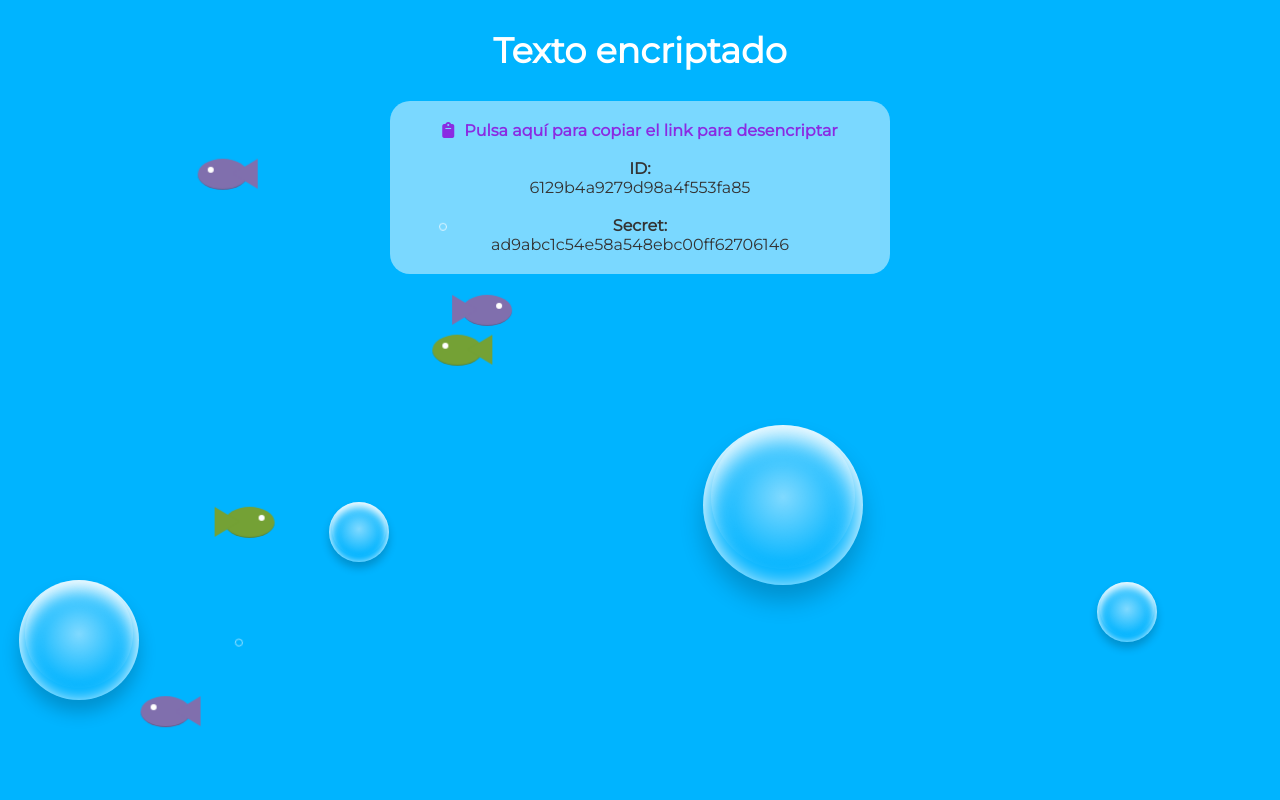
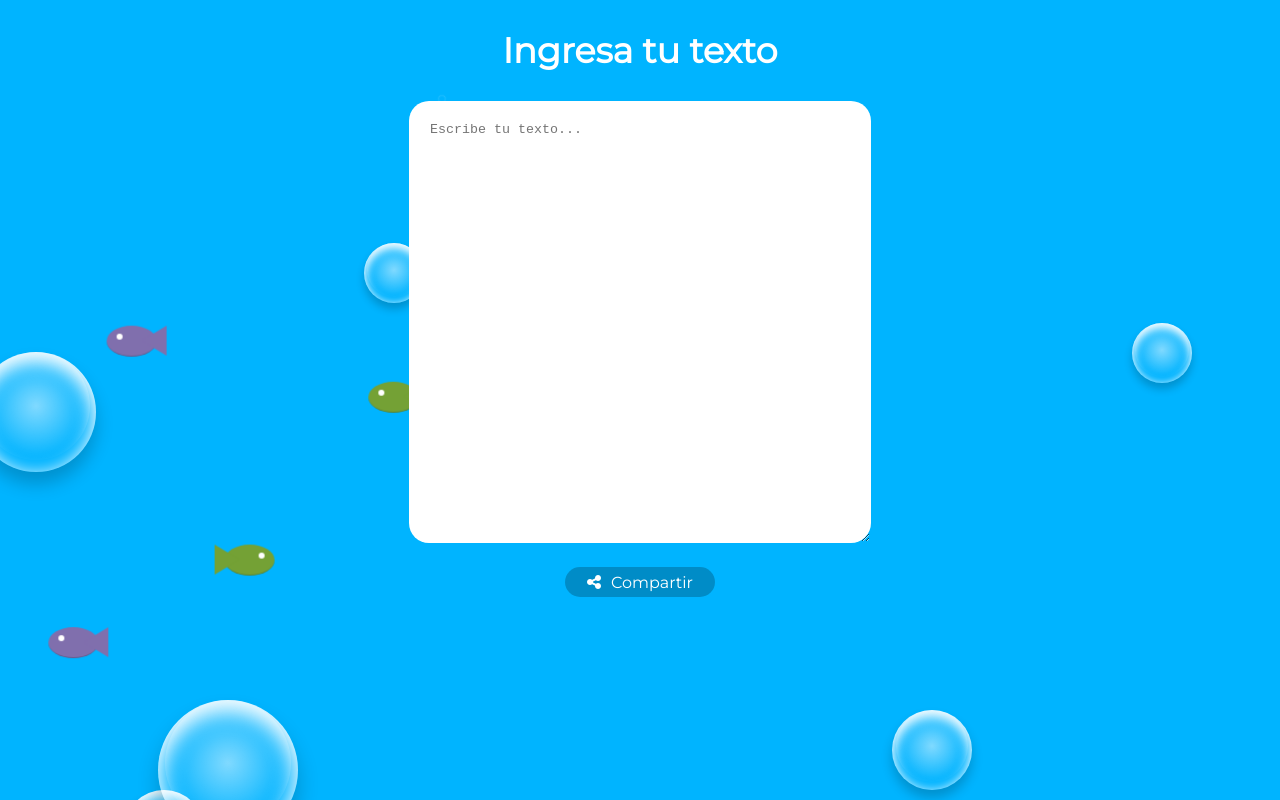
Before and after one commit to rmaafs/crypt-me, a React (Create React App) app: page / in a window 1280 px wide. Built offline with nearby package versions, Linux system fonts and the light colour scheme.

Commit message:
Icono al copiar

```diff
--- a/src/components/ClickCopy/ClickCopy.jsx
+++ b/src/components/ClickCopy/ClickCopy.jsx
@@ -20,7 +20,10 @@ const ClickCopy = ({ text, label, icon = "" }) => {
       {label}
     </span>
   ) : (
-    <span className="click-copy-copiado">¡Copiado!</span>
+    <span className="click-copy-copiado">
+      <i className="clip-icon fas fa-check" />
+      ¡Copiado!
+    </span>
   );
 };
 
--- a/src/components/Form/Form.jsx
+++ b/src/components/Form/Form.jsx
@@ -7,11 +7,7 @@ import server from "../../server.json";
 
 const Form = () => {
   const [text, setText] = useState("");
-  const [jsonResponse, setJsonResponse] = useState({
-    id: "6129b4a9279d98a4f553fa85",
-    secret: "ad9abc1c54e58a548ebc00ff62706146",
-    end: 1630209577629,
-  });
+  const [jsonResponse, setJsonResponse] = useState(null);
 
   const sendInfo = () => {
     return new Promise((resolve, reject) => {
```
